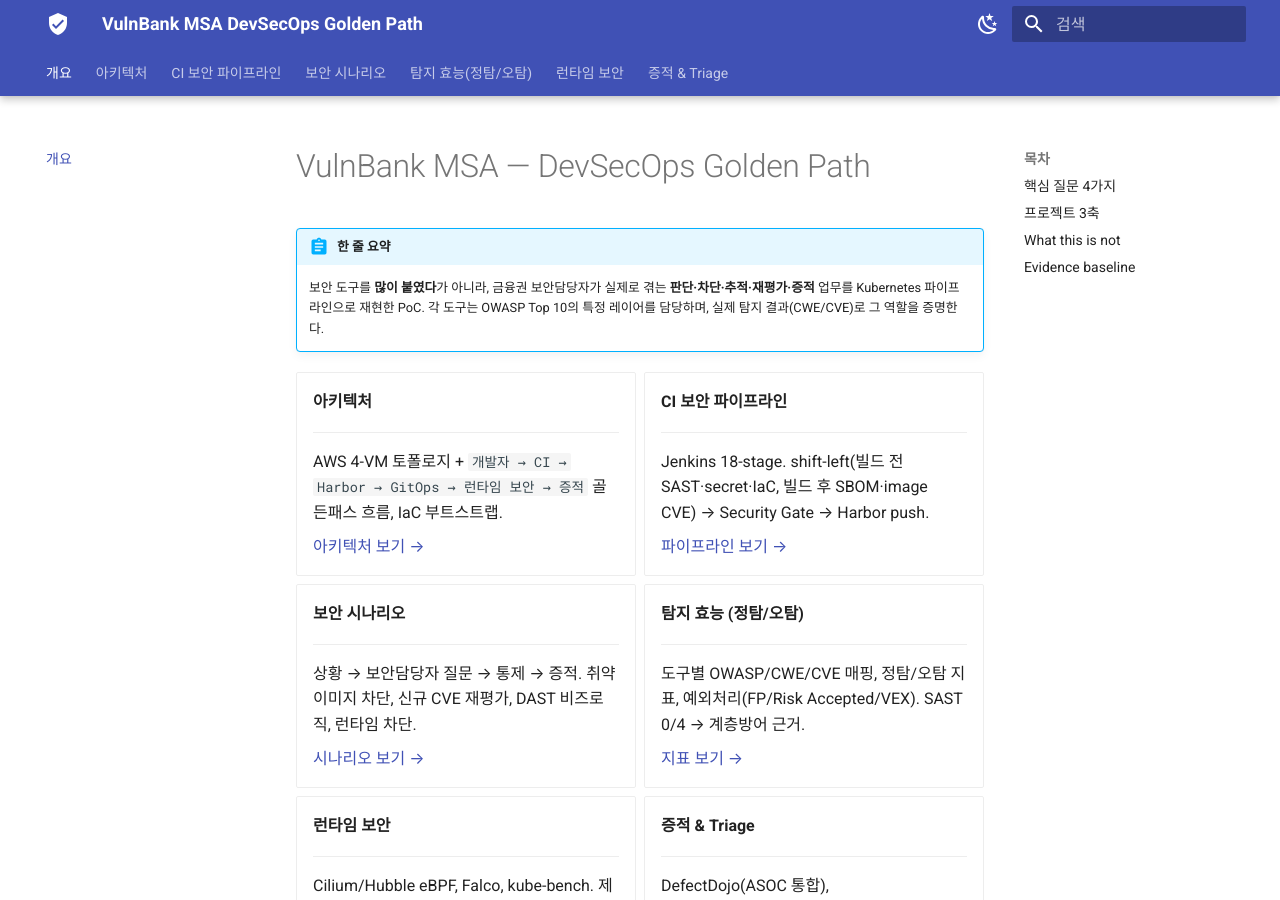
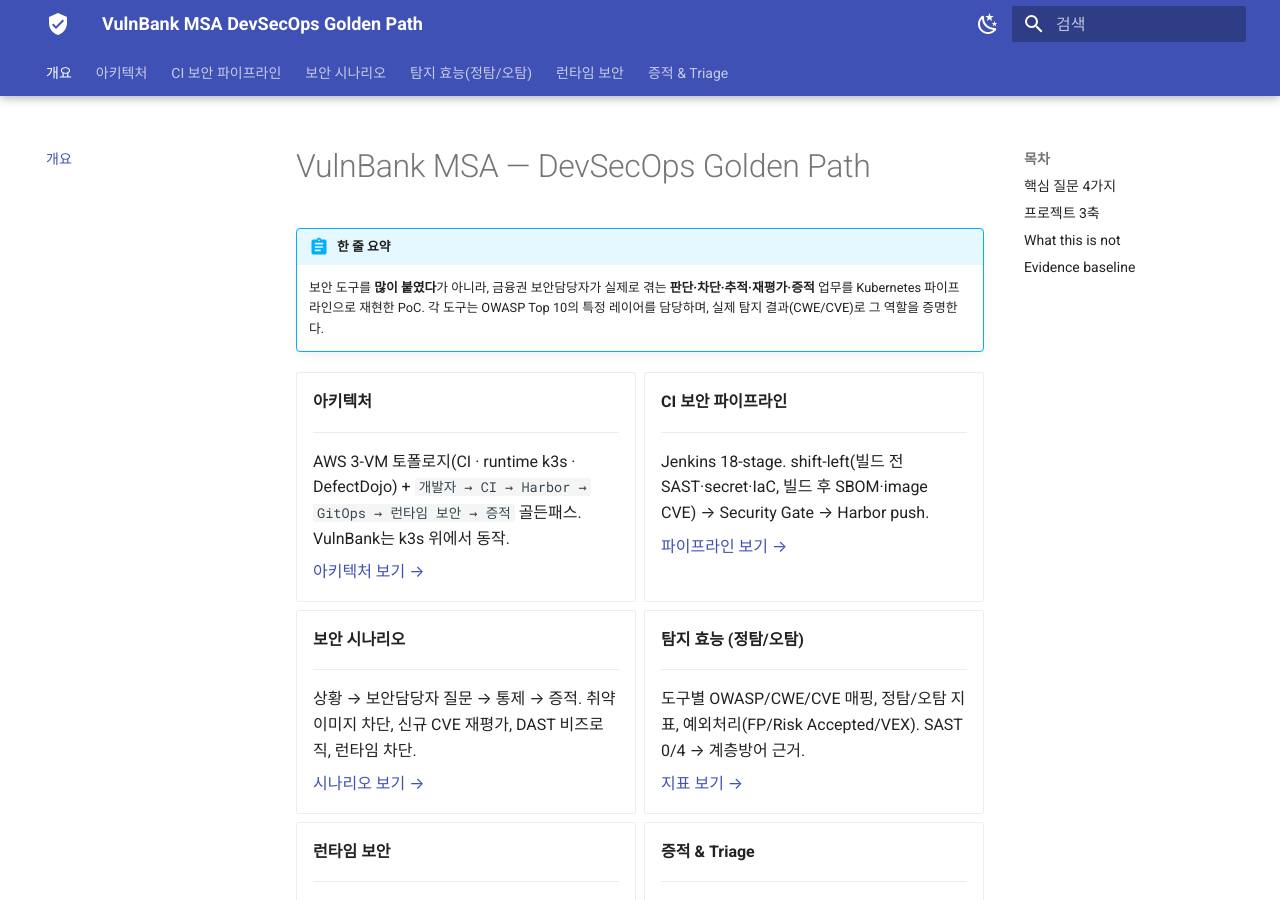
Before and after one commit to securious-DecSecOps/secubank-docs, an MkDocs documentation site: the page built from docs/index.md, in a window 1280 px wide and 900 px high. Built offline with MkDocs 1.6.1 and Material for MkDocs 9.7.7, drawn with Linux system fonts in a browser that asks for light colours.

Commit message:
아키텍처 교정: 4-VM(msa-target) 제거, VulnBank를 runtime k3s에 배포하는 3-VM으로 통일

```diff
--- a/docs/index.md
+++ b/docs/index.md
@@ -9,7 +9,7 @@
 
     ---
 
-    AWS 4-VM 토폴로지 + `개발자 → CI → Harbor → GitOps → 런타임 보안 → 증적` 골든패스 흐름, IaC 부트스트랩.
+    AWS 3-VM 토폴로지(CI · runtime k3s · DefectDojo) + `개발자 → CI → Harbor → GitOps → 런타임 보안 → 증적` 골든패스. VulnBank는 k3s 위에서 동작.
 
     [아키텍처 보기 →](architecture.md)
 
```
Also changed, not shown: docs/architecture.md (+7 -8 lines).
